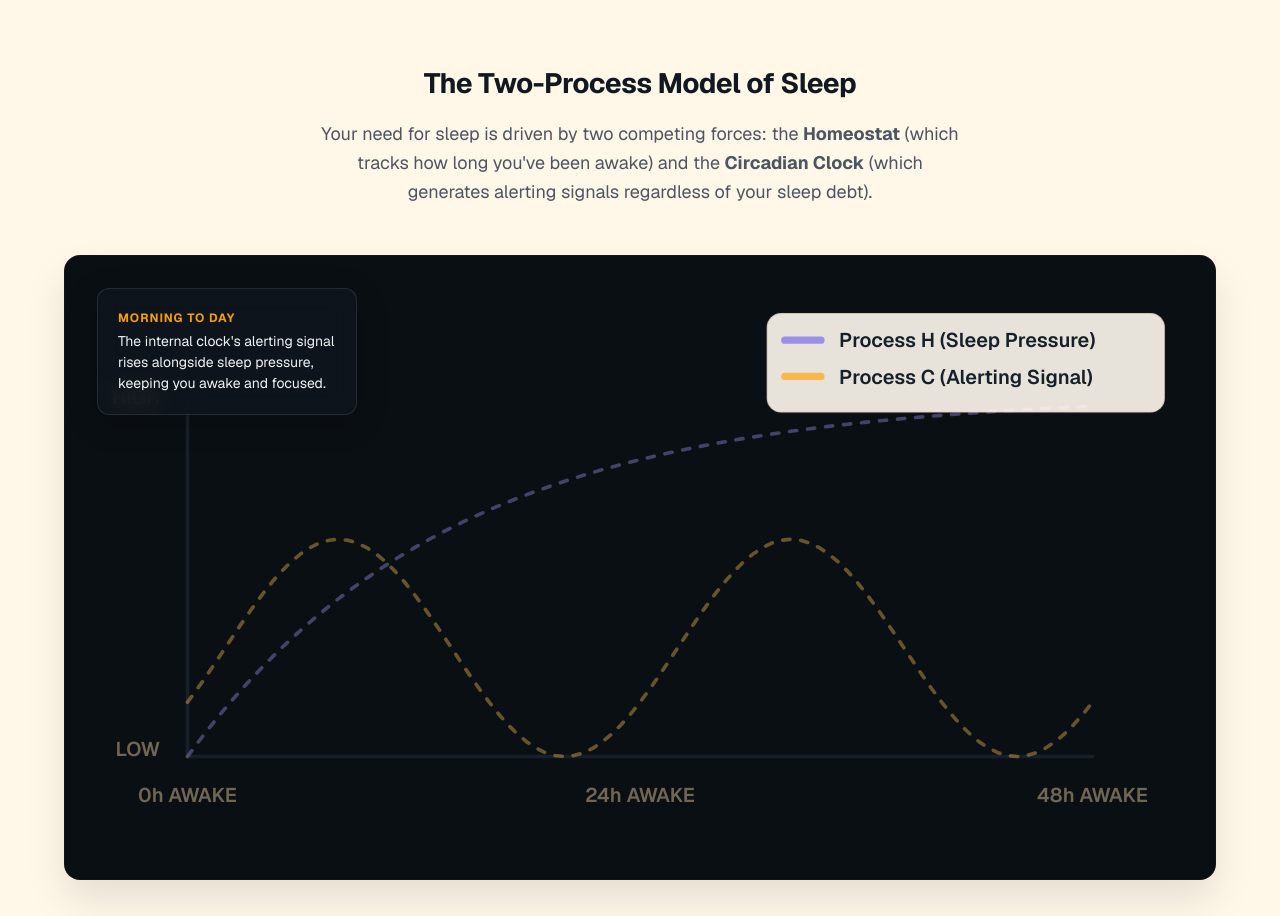
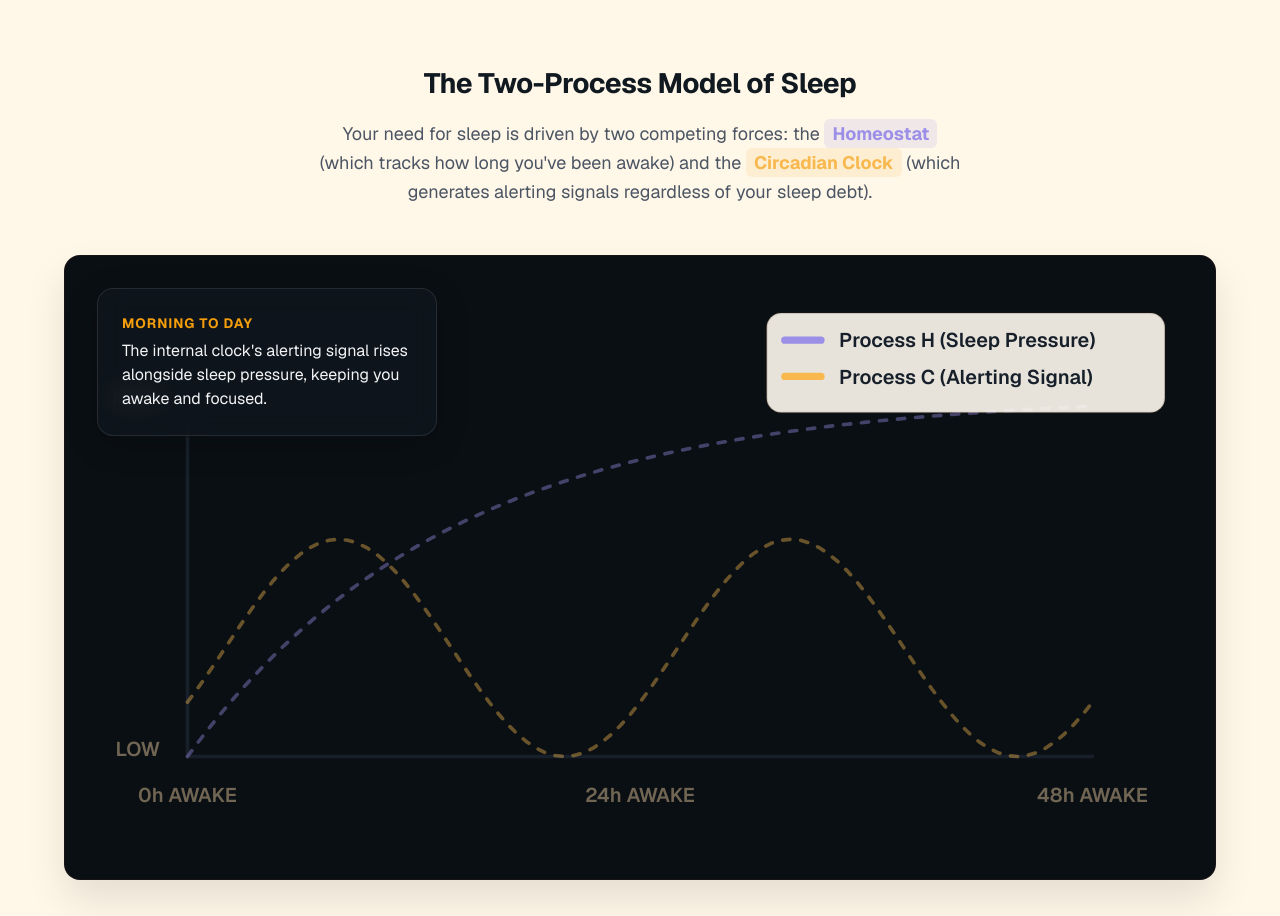
Before and after one commit to artao05/circadiansite, a Next.js app: page / in a window 1280 px wide. Shown: the part 1937-2853 px from the top of the page. Built offline with nearby package versions, Linux system fonts and the light colour scheme.

Commit message:
style: enhance TwoProcessModel text and overlay design

```diff
--- a/app/components/TwoProcessModel.tsx
+++ b/app/components/TwoProcessModel.tsx
@@ -87,8 +87,8 @@ export function TwoProcessModel() {
         </h3>
         <p style={{ color: "#4b5563", fontSize: "1.125rem", lineHeight: 1.6 }}>
           Your need for sleep is driven by two competing forces: the{" "}
-          <strong>Homeostat</strong> (which tracks how long you&apos;ve been
-          awake) and the <strong>Circadian Clock</strong> (which generates
+          <strong style={{ color: "var(--violet)", backgroundColor: "color-mix(in srgb, var(--violet) 15%, transparent)", padding: "0.2rem 0.5rem", borderRadius: "6px" }}>Homeostat</strong> (which tracks how long you&apos;ve been
+          awake) and the <strong style={{ color: "var(--amber)", backgroundColor: "color-mix(in srgb, var(--amber) 15%, transparent)", padding: "0.2rem 0.5rem", borderRadius: "6px" }}>Circadian Clock</strong> (which generates
           alerting signals regardless of your sleep debt).
         </p>
       </div>
@@ -112,12 +112,12 @@ export function TwoProcessModel() {
             background: "rgba(16, 24, 32, 0.65)",
             backdropFilter: "blur(12px)",
             WebkitBackdropFilter: "blur(12px)",
-            padding: "1.25rem",
-            borderRadius: "12px",
+            padding: "1.5rem",
+            borderRadius: "16px",
             border: "1px solid rgba(255,255,255,0.1)",
-            maxWidth: "260px",
+            maxWidth: "340px",
             color: "#f3f4f6",
-            fontSize: "0.875rem",
+            fontSize: "1rem",
             boxShadow: "0 8px 32px rgba(0,0,0,0.2)",
             zIndex: 10,
             transition: "all 0.3s ease",
@@ -129,8 +129,8 @@ export function TwoProcessModel() {
                 style={{
                   color: "#f59e0b",
                   display: "block",
-                  marginBottom: "0.25rem",
-                  fontSize: "0.75rem",
+                  marginBottom: "0.4rem",
+                  fontSize: "0.85rem",
                   textTransform: "uppercase",
                   letterSpacing: "1px",
                 }}
@@ -147,8 +147,8 @@ export function TwoProcessModel() {
                 style={{
                   color: "#a855f7",
                   display: "block",
-                  marginBottom: "0.25rem",
-                  fontSize: "0.75rem",
+                  marginBottom: "0.4rem",
+                  fontSize: "0.85rem",
                   textTransform: "uppercase",
                   letterSpacing: "1px",
                 }}
@@ -165,8 +165,8 @@ export function TwoProcessModel() {
                 style={{
                   color: "#10b981",
                   display: "block",
-                  marginBottom: "0.25rem",
-                  fontSize: "0.75rem",
+                  marginBottom: "0.4rem",
+                  fontSize: "0.85rem",
                   textTransform: "uppercase",
                   letterSpacing: "1px",
                 }}
```
